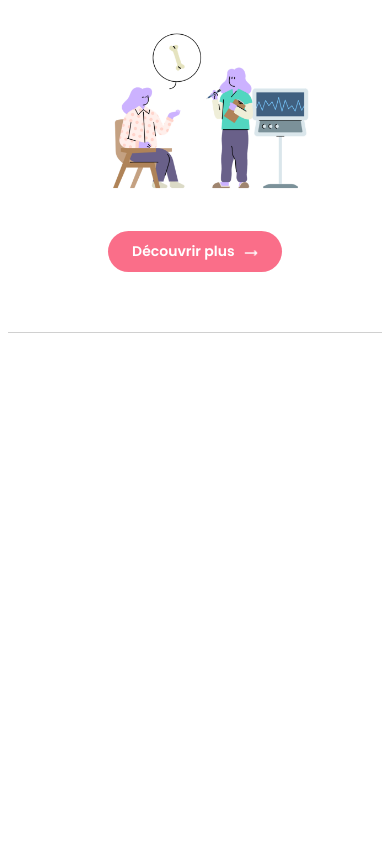
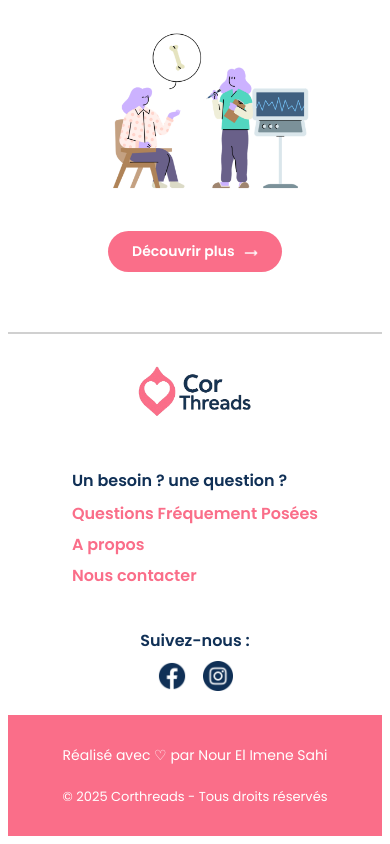
Before and after one commit to ImeneeSh/corthreads, a Vue app in the folder frontend/frontend/: page / in a window 390 px wide. Shown: the part 1475-2319 px from the top of the page. Before the commit the page ends 1816 px from the top, so only its background shows below. Built offline with nearby package versions, Linux system fonts and the light colour scheme.

Commit message:
implémentation d'un footer responsif

```diff
--- a/frontend/frontend/src/App.vue
+++ b/frontend/frontend/src/App.vue
@@ -2,8 +2,10 @@
   <div id="app">
     <Header/>
     <router-view/>
+    <Footer/>
   </div>
 </template>
 <script setup>
 import Header from "@/components/header.vue";
+import Footer from "@/components/footer.vue"
 </script>
--- /dev/null
+++ b/frontend/frontend/src/components/footer.vue
@@ -0,0 +1,178 @@
+<template>
+  <footer class="footer">
+    <div class="top-footer">
+
+      <div class="section-logo">
+        <img src="@/assets/logo-removebg-preview.png" alt="logo" class="logo" />
+      </div>
+
+      <div class="section-milieu">
+        <h3>Un besoin ? une question ?</h3>
+        <div class="links">
+          <a href="#">Questions Fréquement Posées</a>
+          <span>|</span>
+          <a href="#">A propos</a>
+          <span>|</span>
+          <a href="#">Nous contacter</a>
+        </div>
+      </div>
+
+      <div class="section-reseaux">
+        <h3>Suivez-nous :</h3>
+        <div class="reseaux-icons">
+          <img src="@/assets/facebook%20(1).png" alt="Facebook" />
+          <img src="@/assets/instagram%20(1).png" alt="Instagram" />
+        </div>
+      </div>
+    </div>
+
+    <div class="bas-footer">
+      <p>Réalisé avec ♡ par Nour El Imene Sahi</p>
+      <p>© 2025 Corthreads - Tous droits réservés</p>
+    </div>
+  </footer>
+</template>
+
+<style scoped>
+
+.footer {
+  background-color: white;
+  color: #103056;
+  display: flex;
+  flex-direction: column;
+  align-items: center ;
+  border-top: 1px solid #D0D0D0 ;
+}
+
+.top-footer {
+  width: 100% ;
+  max-width: 1200px ;
+  padding: 32px ;
+  display: flex ;
+  justify-content: space-between;
+  align-items: center;
+  flex-wrap: wrap;
+}
+
+.section-logo {
+  display: flex ;
+  align-items: center;
+  gap: 10px ;
+}
+
+.logo {
+  height: 80px ;
+}
+
+.section-milieu{
+  text-align: left;
+}
+
+.section-milieu h3 {
+  font-weight: 600;
+  margin-bottom: 8px ;
+}
+
+.links {
+  display: flex ;
+  gap: 10px ;
+  flex-wrap: wrap;
+  justify-content: center;
+}
+
+.links a {
+  color : #FA6E89;
+  text-decoration: none;
+  font-weight: 600;
+}
+
+.links span {
+  color : #FA6E89;
+  text-decoration: none;
+  font-weight: 600;
+}
+
+.section-reseaux {
+  text-align: center;
+}
+
+.section-reseaux h3 {
+  margin-bottom : 8px ;
+}
+
+.reseaux-icons {
+  display: flex ;
+  justify-content: center;
+  gap: 10px ;
+}
+
+.reseaux-icons img {
+  width: 30px ;
+  height: 30px;
+  cursor: pointer;
+}
+
+.bas-footer {
+  width: 100% ;
+  background-color: #FA6E89;
+  color: white ;
+  gap : 6px ;
+  text-align: center;
+  padding: 16px 0 ;
+}
+
+.bas-footer p:first-child {
+  margin-bottom: 4px;
+  font-size: 14px;
+  transform: translateY(-4px);
+}
+
+.bas-footer p:last-child {
+  font-size: 13px;
+  transform: translateY(4px);
+}
+
+@media (max-width: 768px) {
+  .top-footer {
+    flex-direction: column;
+    align-items: center;
+    gap: 24px ;
+    padding: 24px 16px ;
+    text-align: center;
+  }
+
+  .section-logo {
+    justify-content: center;
+  }
+
+  .logo {
+    height: 70px
+  }
+
+  .section-milieu h3,
+  .section-reseaux h3 {
+    font-size: 16px ;
+  }
+
+  .links {
+    flex-direction: column;
+    gap: 6px;
+  }
+
+  .links span {
+    display: none;
+  }
+
+  .reseaux-icons {
+    gap: 16px ;
+  }
+
+  .bas-footer {
+    padding: 20px 10px ;
+    font-size: 14px ;
+  }
+}
+
+</style>
+<script setup>
+</script>
```
